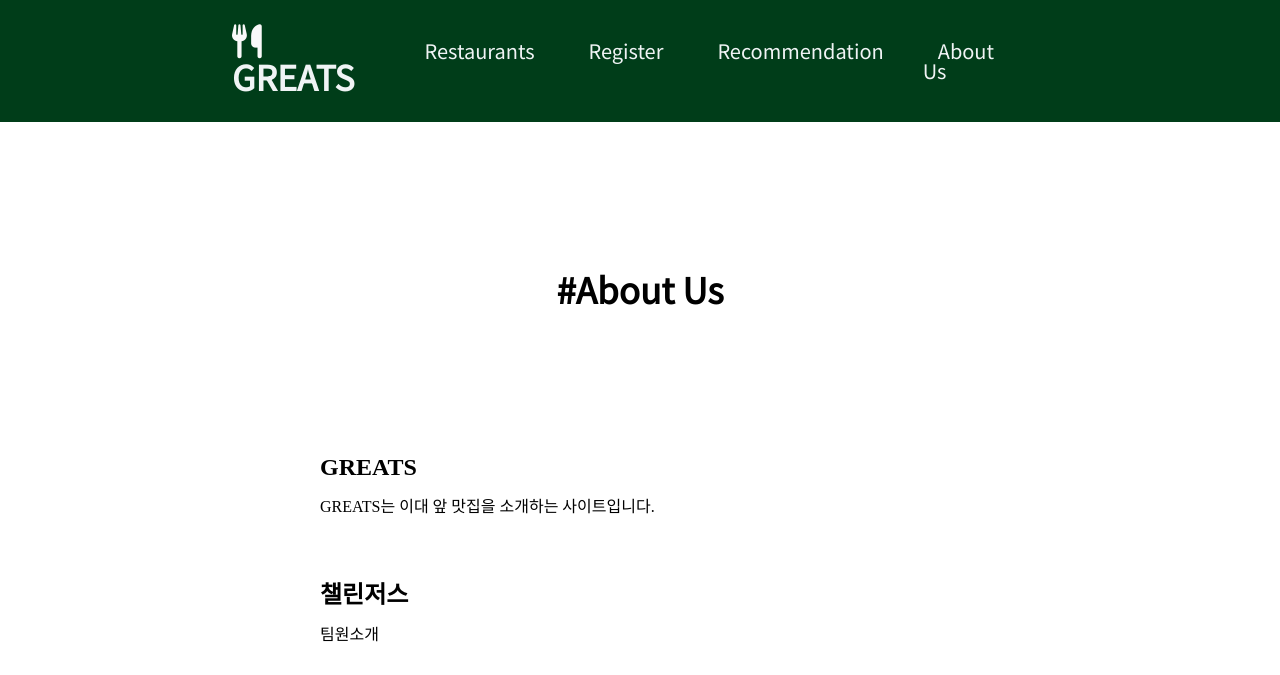
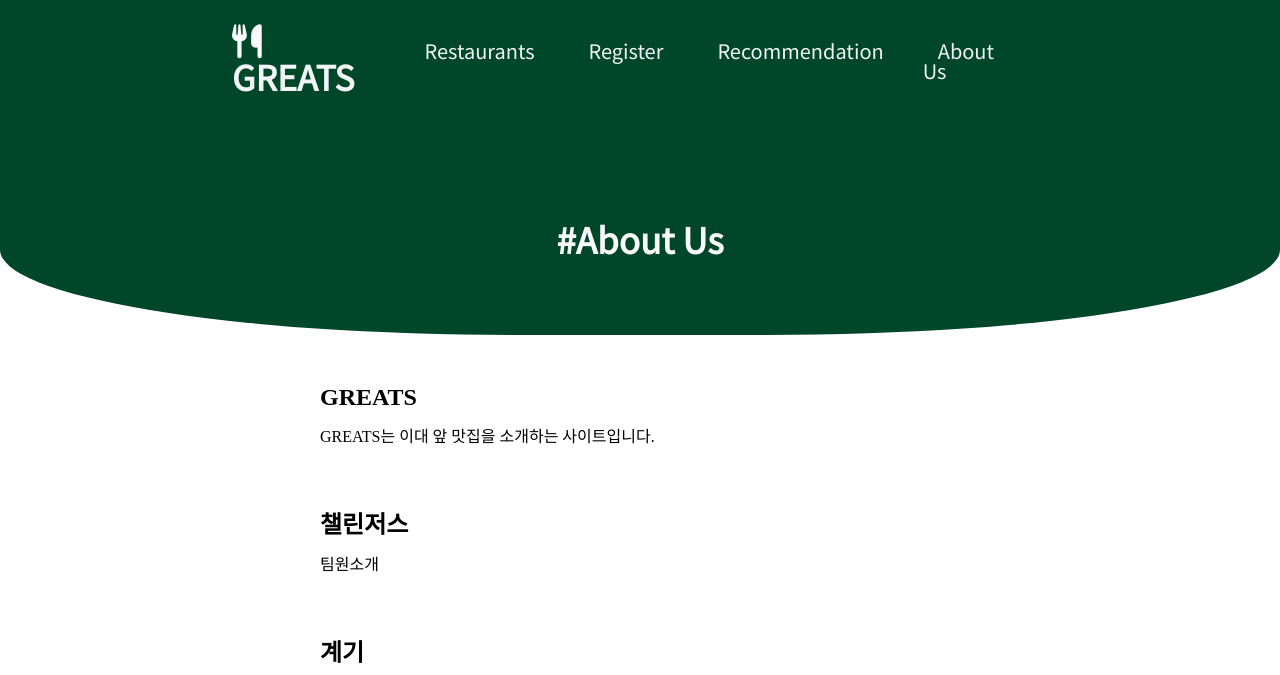
Before and after one commit to Seong-Gyeong/OSP_Challengers, a Flask app: page /showAboutUs in a window 1280 px wide. Shown: the top 675 px of the page. Run offline with Flask 2, Linux system fonts and the light colour scheme; some libraries are stand-ins or nearby versions.

Commit message:
테마별화면 완료 및 subject 부분 일부 수정

```diff
--- a/static/showRecommendation.css
+++ b/static/showRecommendation.css
@@ -103,8 +103,9 @@
   color: black;
 }
 .carousel-item {
-  background:rgba(0, 70, 42);
+  background-image: url(./image/green-gradient.jpg);
   padding: 20px;
+  padding-bottom: 10px;
   text-align: center;
 }
 
--- a/static/style.css
+++ b/static/style.css
@@ -14,7 +14,7 @@ a {
   display: flex;
   justify-content: space-between;
   align-items: center;
-  background-color: #003d19;
+  background-color: #00462A;
   padding: 25px 12px;
 }
 
@@ -94,8 +94,13 @@ a {
 .subject {
   display: flex;
   justify-content: center;
-  padding-top: 120px;
-  padding-bottom: 100px;
+  padding-top: 70px;
+  padding-bottom: 50px;
+  margin-bottom: 50px;
+  background-color: #00462A;
+  border-bottom-left-radius: 40%;
+  border-bottom-right-radius: 40%;
+  color: #f9f9f9;
 }
 
 .subject h1{
```
Also changed, not shown: templates/showRecommendation.html (+26 -18 lines), static/image/acon.jpg (added), static/image/bulbab.jpg (added), static/image/go.jpg (added), static/image/green-gradient.jpg (added), static/image/ho.jpg (added), static/image/mara.jpg (added), static/image/momiji.jpg (added), static/image/sak.jpeg (added), static/image/salmon.jpg (added).
